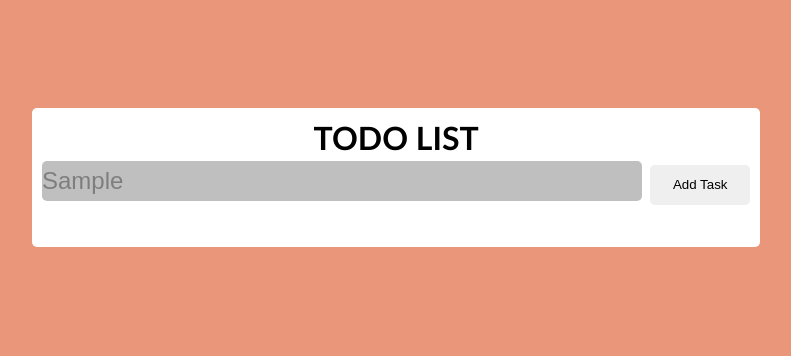
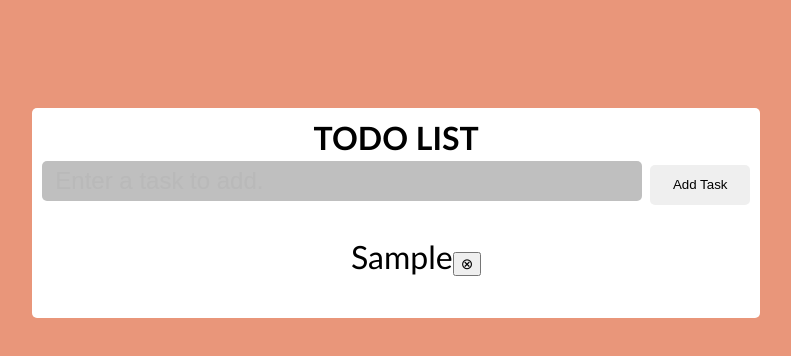
Before and after one commit to tathagat2006/JS-TodoList, a plain HTML site: page index.html in a window 1280 px wide. Both pictures are taken after typing "Sample" into the empty fields and a click on the button "Add Task". Shown: the whole page, without its empty margins (376-1167 px from the left). Drawn offline with Linux system fonts and the light colour scheme.

Commit message:
Script Added without up and down btn working
Signed-off-by: tathagat2006 <tathagat.thapliyal@gmail.com>

```diff
--- a/index.html
+++ b/index.html
@@ -4,12 +4,13 @@
     <meta charset="UTF-8">
     <title>TodoList</title>
     <link href="src/style.css" rel="stylesheet">
+    <script src = "src/script.js"></script>
 </head>
 <body>
 <div id="container"><b>TODO LIST</b><br>
-        <input id="newtask" placeholder="Enter a task to add." >
+        <input id="newtask" placeholder="  Enter a task to add." >
     <button id="addtask">Add Task</button>
-    <ul id="todocontainer"></ul>
+    <ul id="todocontainer" style="list-style-type: none"></ul>
 </div>
 </body>
 </html>
--- a/src/script.js
+++ b/src/script.js
@@ -0,0 +1,87 @@
+window.onload = function () {
+
+    let todos = []
+    let newtask = document.getElementById('newtask')
+    let addtask = document.getElementById('addtask')
+    let todocontainer = document.getElementById(('todocontainer'))
+
+    function retrieveTodoList() {
+
+        if(localStorage['todos']) {
+            todos = JSON.parse(localStorage['todos'])
+        }
+    }
+
+    function saveTodo() {
+
+        localStorage['todos'] = JSON.stringify(todos)
+
+    }
+
+    function clearList() {
+
+        while(todocontainer.firstChild) {
+            todocontainer.removeChild(todocontainer.firstChild)
+        }
+
+    }
+
+    function createListFromTodo(todo , pos) {
+
+        let item = document.createElement('li')
+        let taskspan = document.createElement('span')
+        let xbtn = document.createElement('button')
+        // let upbtn = document.createElement('button')
+        // let downbtn = document.createElement('button')
+
+        taskspan.innerText = todo.task
+        taskspan.style.alignContent = "left"
+        xbtn.innerHTML = "&otimes;"
+        xbtn.style.fontSize = "15px"
+        // upbtn.innerText = "^"
+        // downbtn.innerText = "v"
+
+        if(todos[pos].done) {
+
+            taskspan.style.textDecoration = 'line-through'
+        }
+
+        xbtn.onclick = function() {
+
+            todos[pos].done = !todos[pos].done
+            saveTodo()
+            refreshList()
+        }
+
+        item.appendChild(taskspan)
+        item.appendChild(xbtn)
+        // item.appendChild(upbtn)
+        // item.appendChild(downbtn)
+
+        return item
+
+    }
+
+    function refreshList() {
+
+        retrieveTodoList()
+        clearList()
+        for(let i = 0 ; i < todos.length ; i++) {
+            todocontainer.appendChild(createListFromTodo(todos[i] , i))
+        }
+    }
+
+    addtask.onclick = function () {
+
+        todos.push({
+            task : newtask.value,
+            done : false
+        })
+        saveTodo()
+        newtask.value = ""
+        refreshList()
+
+    }
+
+    refreshList()
+}
```
